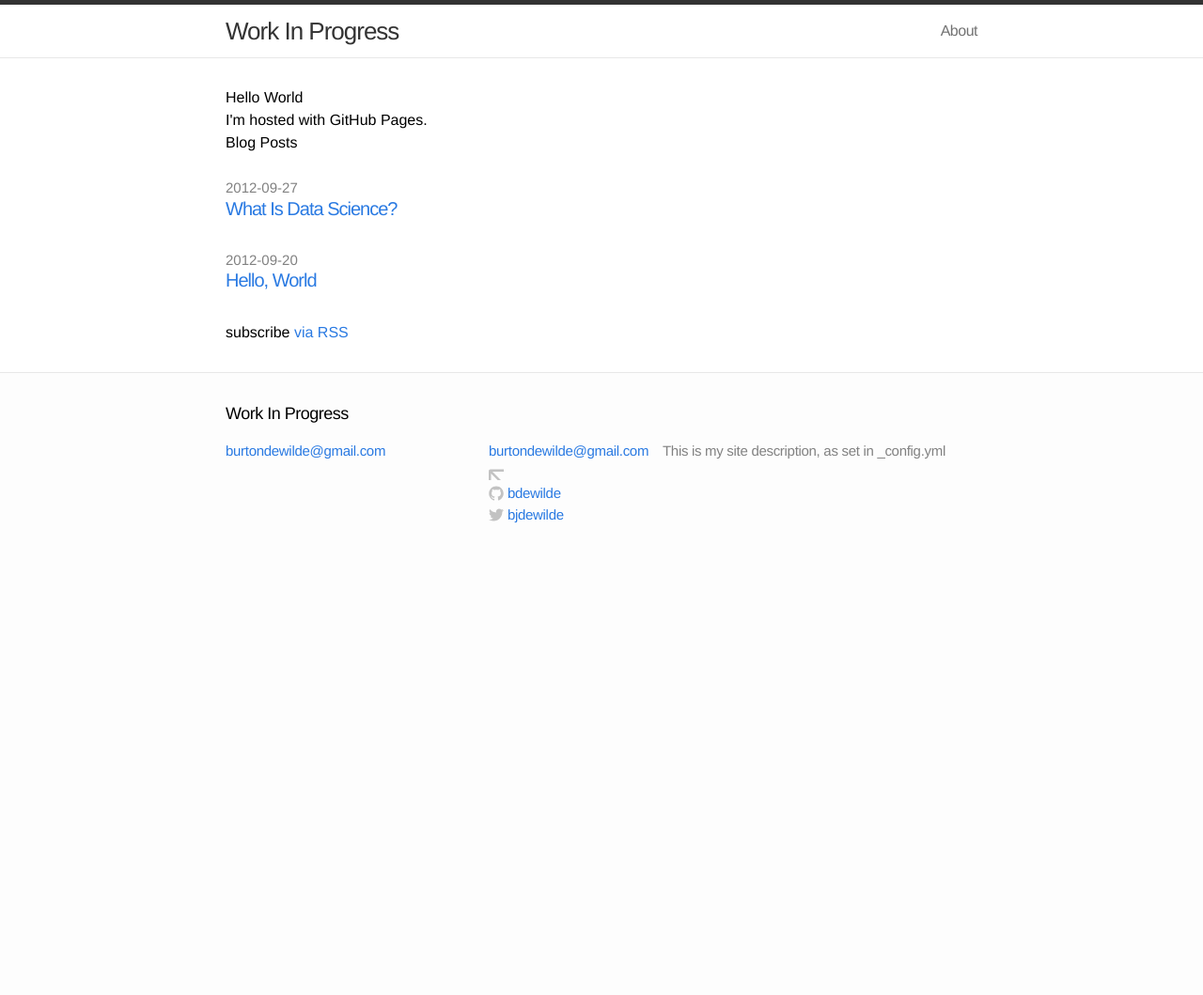
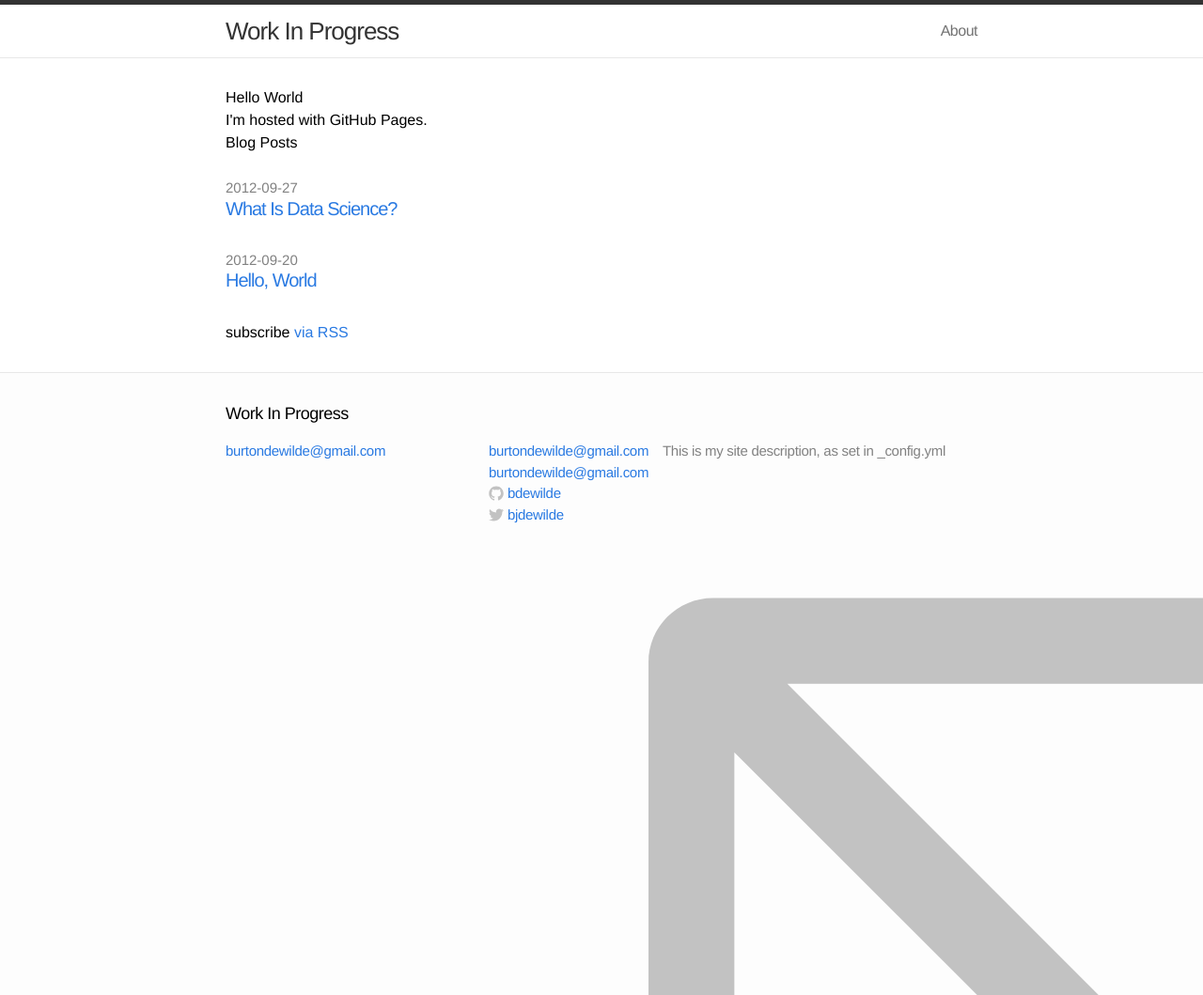
Before and after one commit to bdewilde/bdewilde.github.io, a Jekyll site: the page built from index.html, in a window 1280 px wide. Shown: the whole page at 94% size. Built offline with Jekyll 4.4.1, drawn with Linux system fonts in a browser that asks for light colours; before the commit the page ends 900 px from its top, so only the background shows below that.

Commit message:
more email icon tries

```diff
--- a/_includes/footer.html
+++ b/_includes/footer.html
@@ -14,17 +14,18 @@
     <div class="footer-col-2 column">
       <ul>
         {% if site.email %}<li>
+
           <a href="mailto:{{ site.email }}">{{ site.email }}
             <span class="icon email">
-              <svg version="1.1" class="github-icon-svg" xmlns="http://www.w3.org/2000/svg" xmlns:xlink="http://www.w3.org/1999/xlink" x="0px" y="0px"
-                 viewBox="0 0 16 16" enable-background="new 0 0 16 16" xml:space="preserve">
+              <svg version="1.1" class="email-icon-svg" xmlns="http://www.w3.org/2000/svg" xmlns:xlink="http://www.w3.org/1999/xlink" x="0px" y="0px"
+                 viewBox="0 0 16 16" enable-background="new 0 0 16 16" xml:space="preserve" style="position:absolute">
                 <path fill-rule="evenodd" clip-rule="evenodd" fill="#C2C2C2" d="M30.143,4.542H1.857C0.834,4.542,0,5.375,0,6.399v19.201c0,1.024,0.834,1.858,1.857,1.858h28.285
                 c1.023,0,1.857-0.833,1.857-1.858V6.399C32,5.375,31.166,4.542,30.143,4.542z M29.522,23.992l-9.114-5.883l9.114-9.114V23.992z
                 M14.687,21.205c0.362,0.362,0.837,0.542,1.313,0.542c0.476,0,0.951-0.181,1.314-0.543l2.198-2.199l9.259,5.977H3.205l9.279-5.979
                 L14.687,21.205z M27.994,7.019L16,19.014L4.006,7.019H27.994z M11.588,18.105l-9.11,5.871V8.995L11.588,18.105z"/>
               </svg>
             </span>
-            <!--<span class="email">{{ site.email }}</span>-->
+            <span class="username">{{ site.email }}</span>
           </a>
         </li>{% endif %}
         {% if site.github_username %}<li>
```
